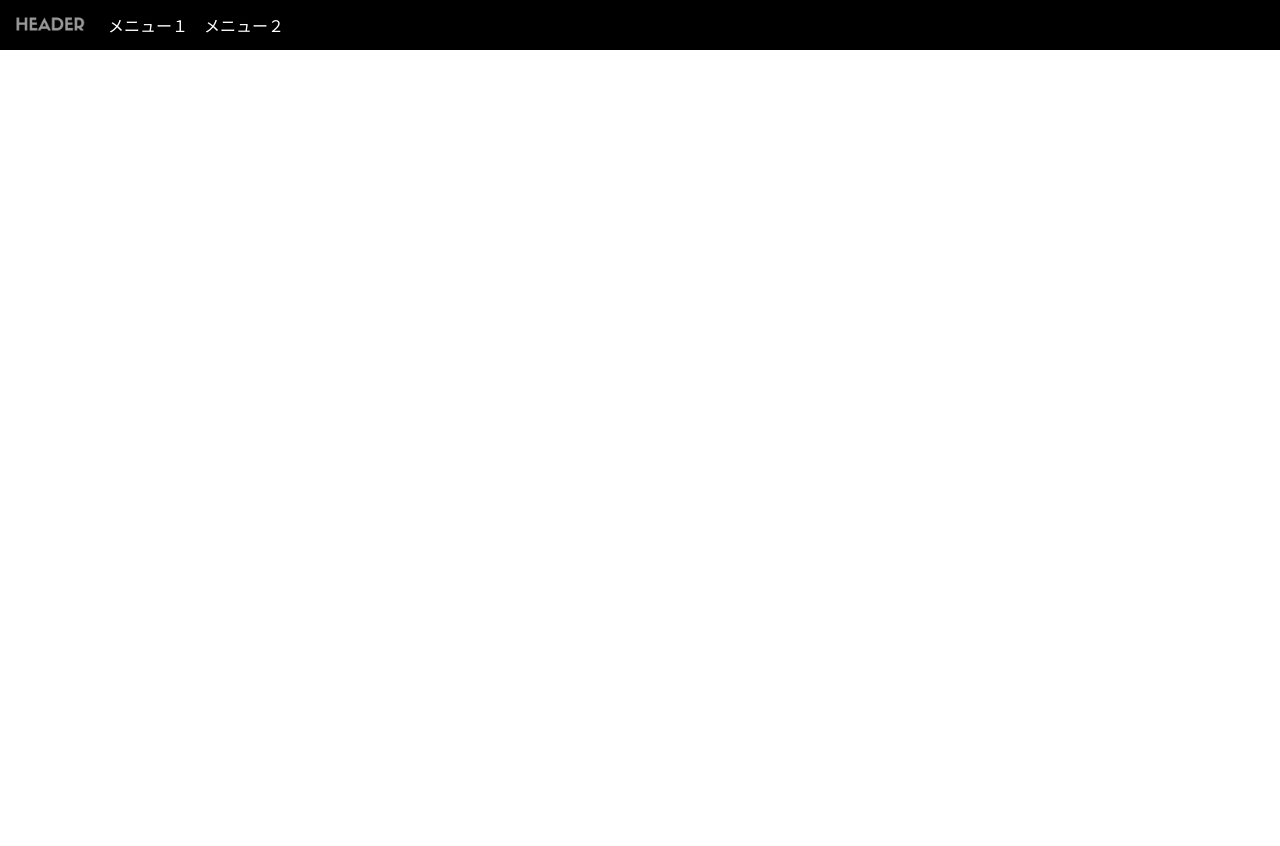
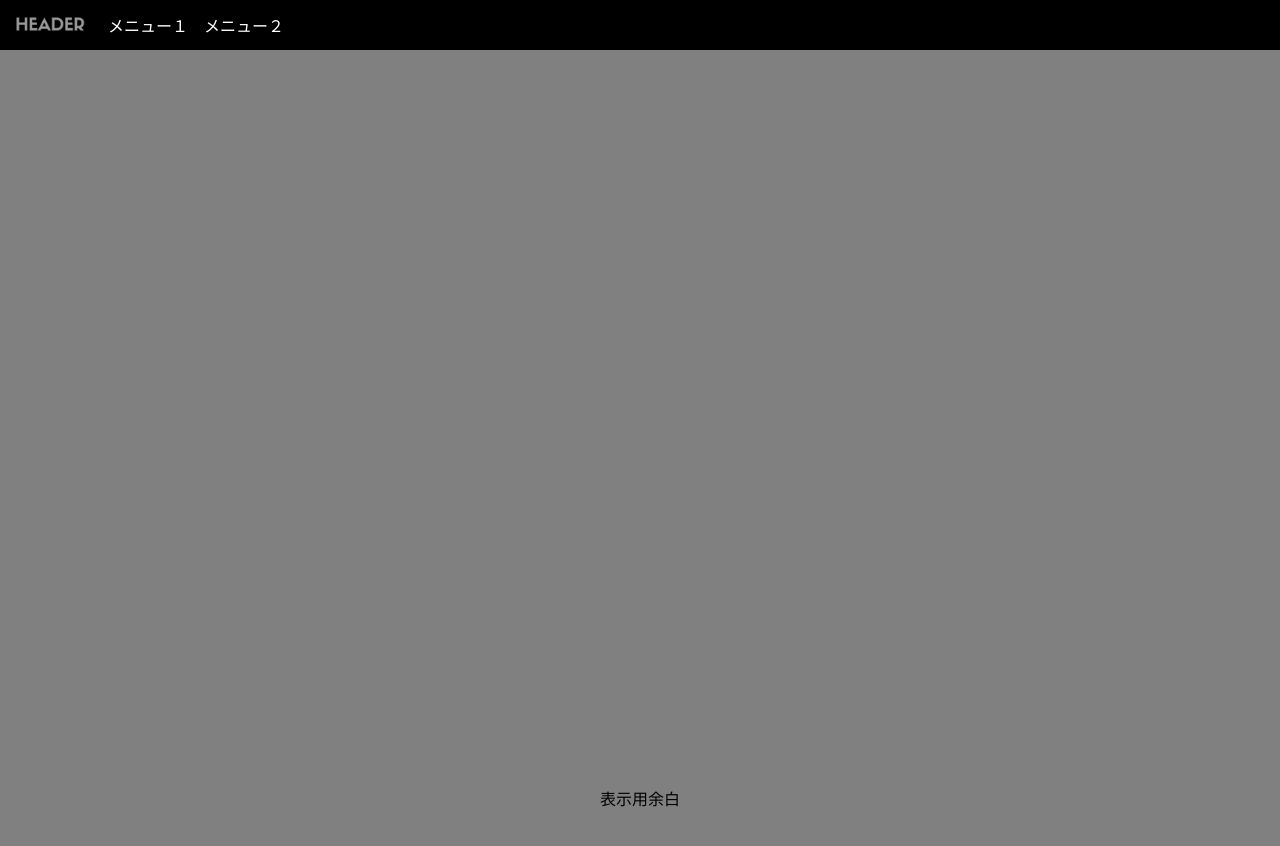
Before and after one commit to bbsfish/dynamic-header-template, a plain HTML site: page index.html in a window 1280 px wide. Before the commit the page ends 800 px from the top, so only its background shows below. Drawn offline with Linux system fonts and the light colour scheme.

Commit message:
Update index.html to display github pages

```diff
--- a/index.html
+++ b/index.html
@@ -25,5 +25,8 @@
         </div>
     </div>
   </header>
+  <footer style="height: 200vh; background-color: gray;">
+    <p style="line-height: 200vh; text-align: center;">表示用余白</p>
+  </footer>
 </body>
 </html>
```
